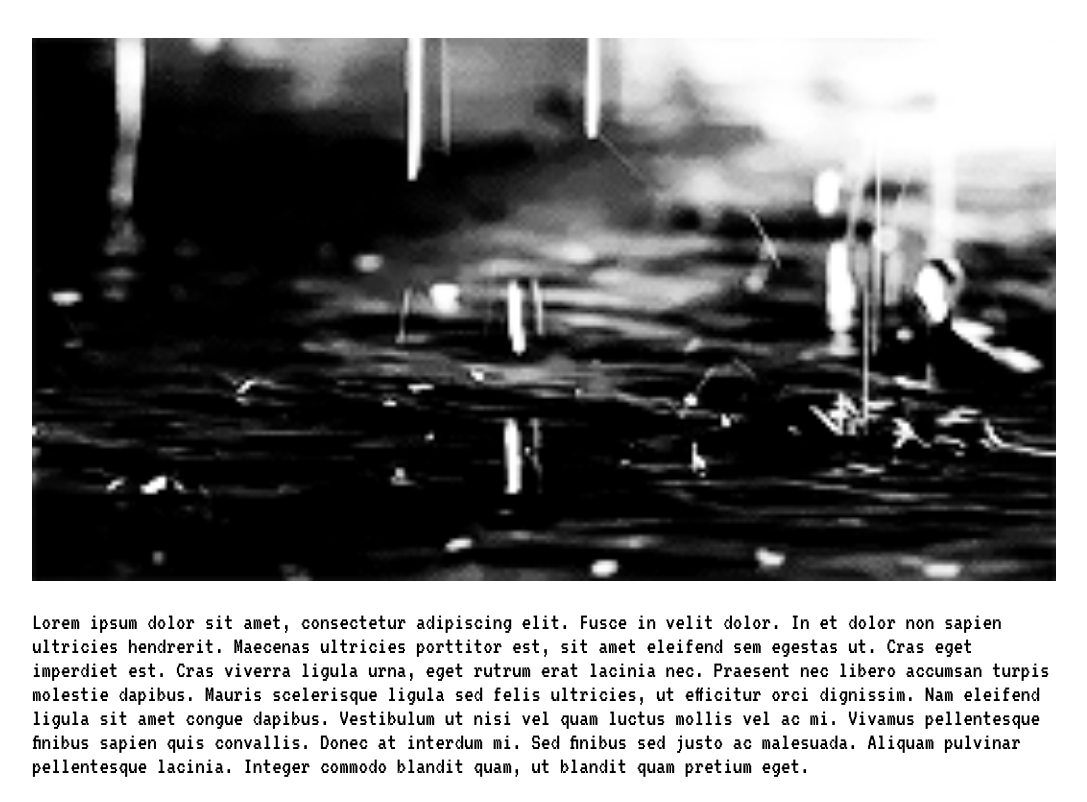
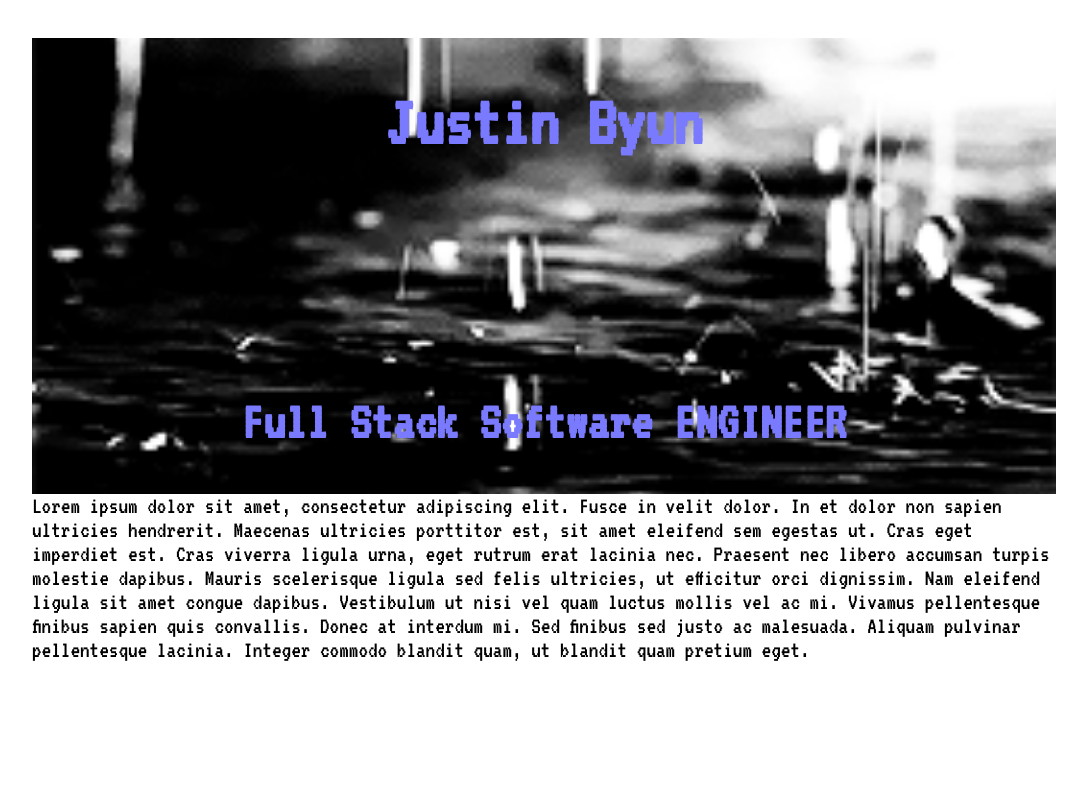
Before and after one commit to sjb3/react-app, a React app: page / in a window 1280 px wide. Shown: the whole page, without its empty margins (96-1183 px from the left). Built offline with nearby package versions, Linux system fonts and the light colour scheme.

Commit message:
work on revealP

```diff
--- a/src/containers/Home.js
+++ b/src/containers/Home/Home.js
@@ -1,10 +1,6 @@
 import React, { Component, PropTypes } from 'react';
-import styled from 'styled-components';
-import Container from '../theme/grid/Container';
-
-const Image = styled.img`
-  width: 100%;
-`;
+import { Container } from '../../theme/grid';
+import { MainImage, revealP } from './Home.style';
 
 export default class Home extends Component {
   static propTypes = {};
@@ -12,10 +8,17 @@ export default class Home extends Component {
   render() {
     return (
       <Container>
-        <Image src={require('../assets/giphy-rain.gif')} alt="nature-rain-giphy"/>
-        <p>
+        <MainImage>
+          <h1>Justin Byun</h1>
+          <br />
+          <br />
+          <br />
+          <br />
+          <h2>Full Stack Software ENGINEER</h2>
+        </MainImage>
+        <revealP hide>
           Lorem ipsum dolor sit amet, consectetur adipiscing elit. Fusce in velit dolor. In et dolor non sapien ultricies hendrerit. Maecenas ultricies porttitor est, sit amet eleifend sem egestas ut. Cras eget imperdiet est. Cras viverra ligula urna, eget rutrum erat lacinia nec. Praesent nec libero accumsan turpis molestie dapibus. Mauris scelerisque ligula sed felis ultricies, ut efficitur orci dignissim. Nam eleifend ligula sit amet congue dapibus. Vestibulum ut nisi vel quam luctus mollis vel ac mi. Vivamus pellentesque finibus sapien quis convallis. Donec at interdum mi. Sed finibus sed justo ac malesuada. Aliquam pulvinar pellentesque lacinia. Integer commodo blandit quam, ut blandit quam pretium eget.
-          </p>
+        </revealP>
       </Container>
     );
   }
--- /dev/null
+++ b/src/containers/Home/Home.style.js
@@ -0,0 +1,48 @@
+
+
+import styled, { css } from 'styled-components';
+import '../../theme/colorPalette.scss';
+// import 'normalize.css';
+
+export const MainImage = styled.div`
+  width: 100%;
+
+  background-repeat: no-repeat;
+  background-image: url('${require('../../assets/giphy-rain.gif')}');
+  background-size: cover;
+  background-position: center;
+  // background: rgba(0, 0, 0, 0.5);
+
+  display: flex;
+  flex-direction: column;
+  align-content: center;
+  justify-content: center;
+  text-align: center;
+  color: #7a7aff;
+
+  font-size: 1.5em;
+`;
+
+export const RevealP = styled.p`
+  position: relative;
+  &:after {
+    content: ' ';
+    position: absolute;
+    top: 0;
+    left: 0;
+    width: 100%;
+    height: 100%;
+    background-color: black;
+
+    transform-origin: left;
+    transform: rotateY(90deg);
+
+    transition: transform 1s;
+  }
+
+  ${({ hide }) => hide && css`
+    &:after {
+      transform: rotateY(0deg);
+    }
+  `}
+`
--- a/src/routes.js
+++ b/src/routes.js
@@ -1,7 +1,7 @@
 import React from 'react';
 import { IndexRoute, Router, Route, hashHistory } from 'react-router';
-import Home from './containers/Home';
-import App from './containers/App';
+import Home from './containers/Home/Home';
+import App from './containers/App/App';
 
 export default (
   <Router history={hashHistory}>
--- /dev/null
+++ b/src/theme/colorPalette.scss
@@ -0,0 +1,9 @@
+$app-default: #ff7a7a;
+$app-disabled: #777;
+$app-focus: #7a7aff;
+$app-active: #f41685;
+$app-light: #fff;
+$app-dark: #000;
+$app-modal-bg: rgba(0,0,0,0.5);
+$app-blood: #E8053B;
+$app-main: #33FF99;
--- a/src/theme/grid/Container.js
+++ b/src/theme/grid.js
@@ -1,6 +1,6 @@
 import styled from 'styled-components';
 
-export default styled.div`
+export const Container = styled.div`
   padding-left: 120px;
   padding-right: 120px;
   padding-top: 30px;
```
Also changed, not shown: src/containers/App/App.js (renamed from src/containers/App.js).
